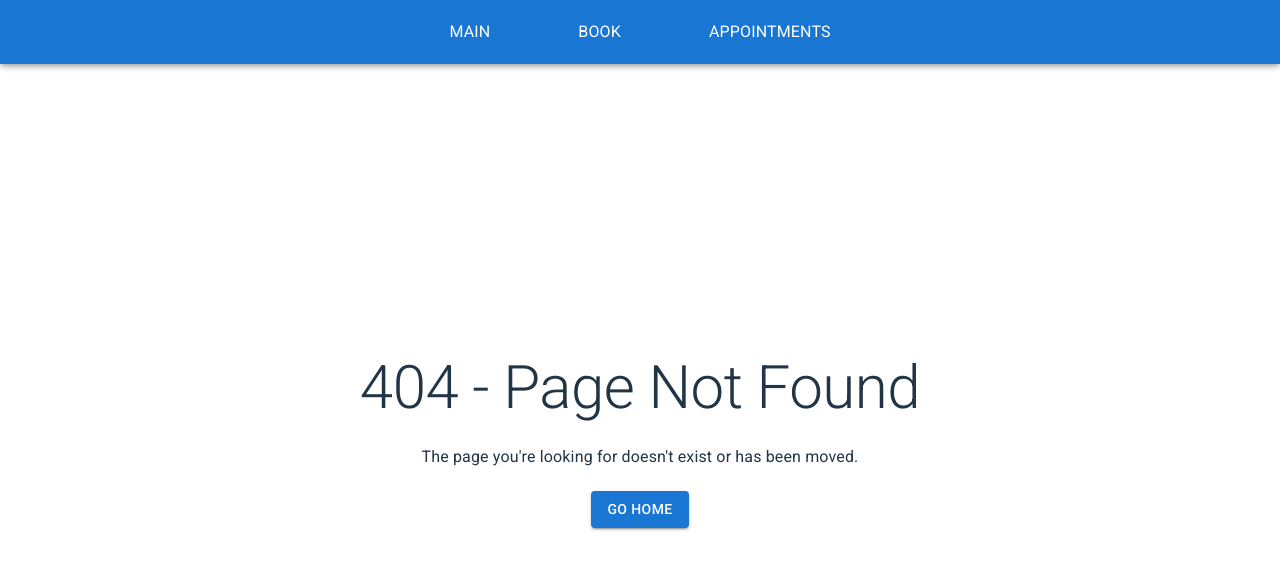
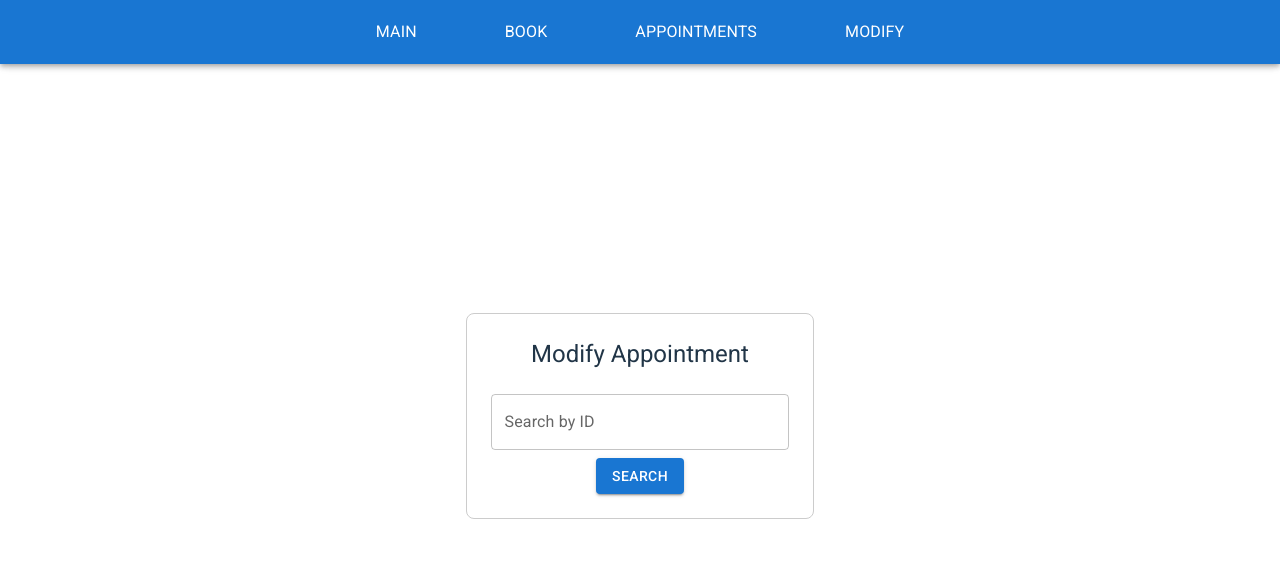
Before and after one commit to EmmanuelIdeho/hospital-booking-system, a React (Vite) app in the folder frontend/: page /modify in a window 1280 px wide. Before the commit this address had no page. Shown: the top 570 px of the page. Built offline with nearby package versions, Linux system fonts and the light colour scheme; no server answers.

Commit message:
Added the modification form

```diff
--- a/frontend/src/App.tsx
+++ b/frontend/src/App.tsx
@@ -1,6 +1,6 @@
 import { BrowserRouter as Router, Routes, Route } from 'react-router';
-import Navbar from './components/Navbar'
-import './App.css'
+import Navbar from './components/Navbar';
+import './App.css';
 import React, { Suspense } from 'react';
 import LoadingSpinner from './components/LoadingSpinner';
 
@@ -8,6 +8,7 @@ function App() {
   const Main = React.lazy(() => import('./pages/Main'));
   const BookingForm = React.lazy(() => import('./pages/BookingForm'));
   const AppointmentList = React.lazy(() => import('./pages/AppointmentList'));
+  const ModifyForm = React.lazy(() => import('./pages/ModifyForm'));
   const NotFound = React.lazy(() => import('./pages/NotFound'));
 
 
@@ -22,13 +23,12 @@ function App() {
         <Route path="/main" element={<Main />} />
         <Route path="/book" element={<BookingForm />} />
         <Route path="/appointments" element={<AppointmentList />} />
+        <Route path="/modify" element={<ModifyForm />} />
         {/* Catch-all 404 route */}
         <Route path="*" element={<NotFound />} />
       </Routes>
        </Suspense>
     </Router>
-
-
     </>
 
   )
--- a/frontend/src/components/Navbar.tsx
+++ b/frontend/src/components/Navbar.tsx
@@ -3,7 +3,7 @@ import { useNavigate } from "react-router-dom";
 
 function Navbar() {
 
-  const pages = ['Main', 'Book', 'Appointments'];
+  const pages = ['Main', 'Book', 'Appointments', 'Modify'];
   const navigate = useNavigate();
 
   const goToPage = (page: string) => {
--- /dev/null
+++ b/frontend/src/pages/ModifyForm.tsx
@@ -0,0 +1,118 @@
+import { Box, Typography, Button, TextField } from "@mui/material";
+import { useState } from "react";
+import axios from "axios";
+import { Appointment } from "../types/Appointment";
+
+
+function ModifyForm () {
+    const baseURL = import.meta.env.VITE_API_URL;
+   const [searchId, setSearchID] = useState("");
+   const [appointment, setAppointment] = useState<Appointment | null>(null);
+   const [loading, setLoading] = useState(false);
+
+   const fetchAppointment = async () => {
+    try {
+        setLoading(true);
+        const response = await axios.get<Appointment>(`${baseURL}/api/v1/appointments/${searchId}`);
+        setAppointment(response.data);
+    }catch(error){
+        console.error("Appointment not found", error);
+        alert("No appointment found for that ID");
+        setAppointment(null);
+    }finally{
+        setLoading(false);
+    }
+   };
+
+   const handleChange = (e: React.ChangeEvent<HTMLInputElement>) => {
+    const { name, value } = e.target;
+    setAppointment((prev) => prev ? {...prev, [name]: value } : null);
+   };
+
+   const handleUpdate = async() => {
+    if(!appointment) return;
+
+    try {
+        const response = await axios.put<Appointment>(`${baseURL}/api/v1/appointments/${appointment.id}`, appointment);
+        alert("Appointment updated successfully.");
+        setAppointment(response.data);
+    }catch(error){
+        console.error("Update failed", error);
+        alert("Failed to update appointment");
+    }
+   };
+
+   return(
+    <Box sx={{
+        maxWidth: 500,
+        mx: "auto",
+        mt: 4,
+        p: 3,
+        border: "1px solid #ccc",
+        borderRadius: 2 }}>
+             <Typography variant="h5" gutterBottom>Modify Appointment</Typography>
+             <TextField
+        label="Search by ID"
+        value={searchId}
+        onChange={(e) => setSearchID(e.target.value)}
+        fullWidth
+        margin="normal"
+      />
+      <Button onClick={fetchAppointment} variant="contained" disabled={loading}>Search</Button>
+
+      {appointment && (
+        <>
+        <TextField
+            label="Name"
+            name="patientName"
+            value={appointment.patientName}
+            onChange={handleChange}
+            fullWidth
+            margin="normal"
+          />
+          <TextField
+            label="Email"
+            name="email"
+            value={appointment.email}
+            onChange={handleChange}
+            fullWidth
+            margin="normal"
+          />
+          <TextField
+            label="Phone Number"
+            name="phoneNumber"
+            value={appointment.phoneNumber}
+            onChange={handleChange}
+            fullWidth
+            margin="normal"
+          />
+          <TextField
+            label="Date"
+            name="date"
+            type="date"
+            value={appointment.date}
+            onChange={handleChange}
+            fullWidth
+            margin="normal"
+            InputLabelProps={{ shrink: true }}
+          />
+          <TextField
+            label="Time"
+            name="time"
+            type="time"
+            value={appointment.time}
+            onChange={handleChange}
+            fullWidth
+            margin="normal"
+            InputLabelProps={{ shrink: true }}
+          />
+          <Button onClick={handleUpdate} variant="contained" sx={{ mt: 2 }}>
+            Update Appointment
+          </Button>
+        </>
+      )}
+    </Box>
+   );
+}
+
+export default ModifyForm
```
